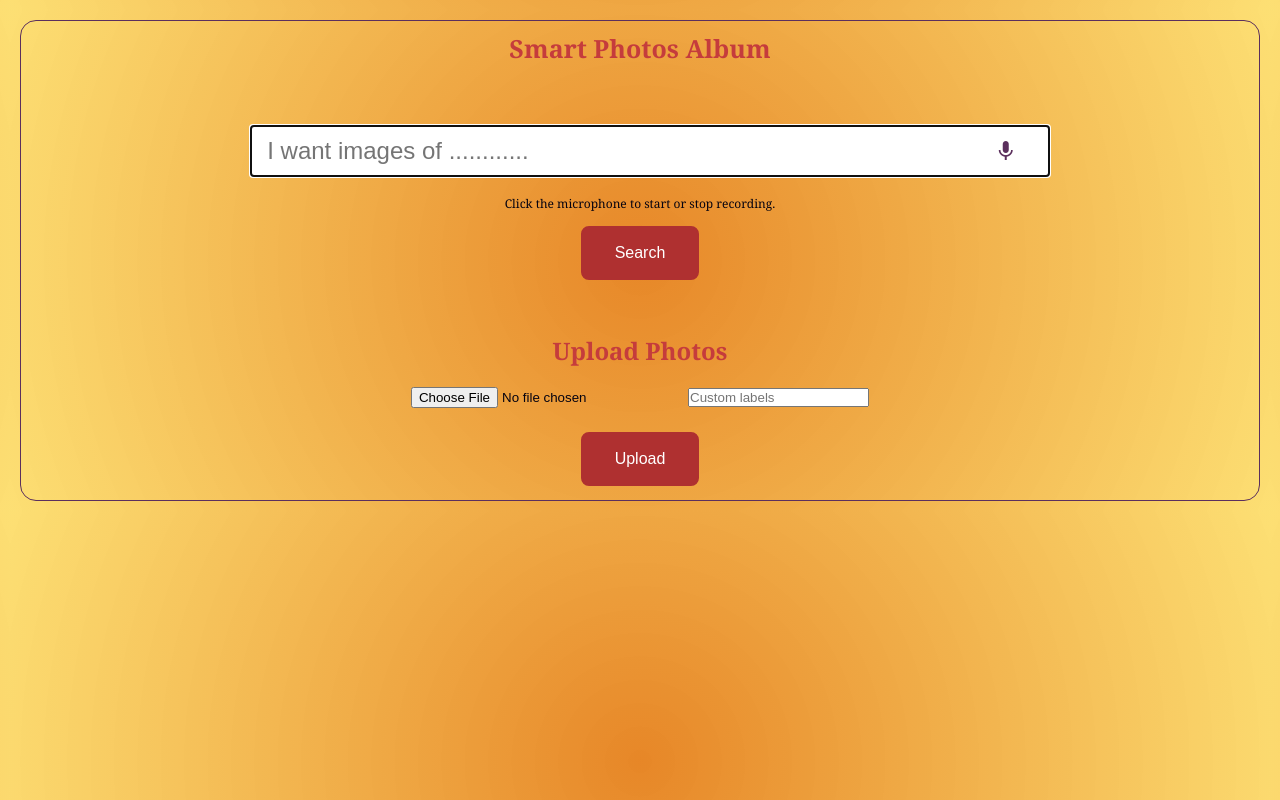
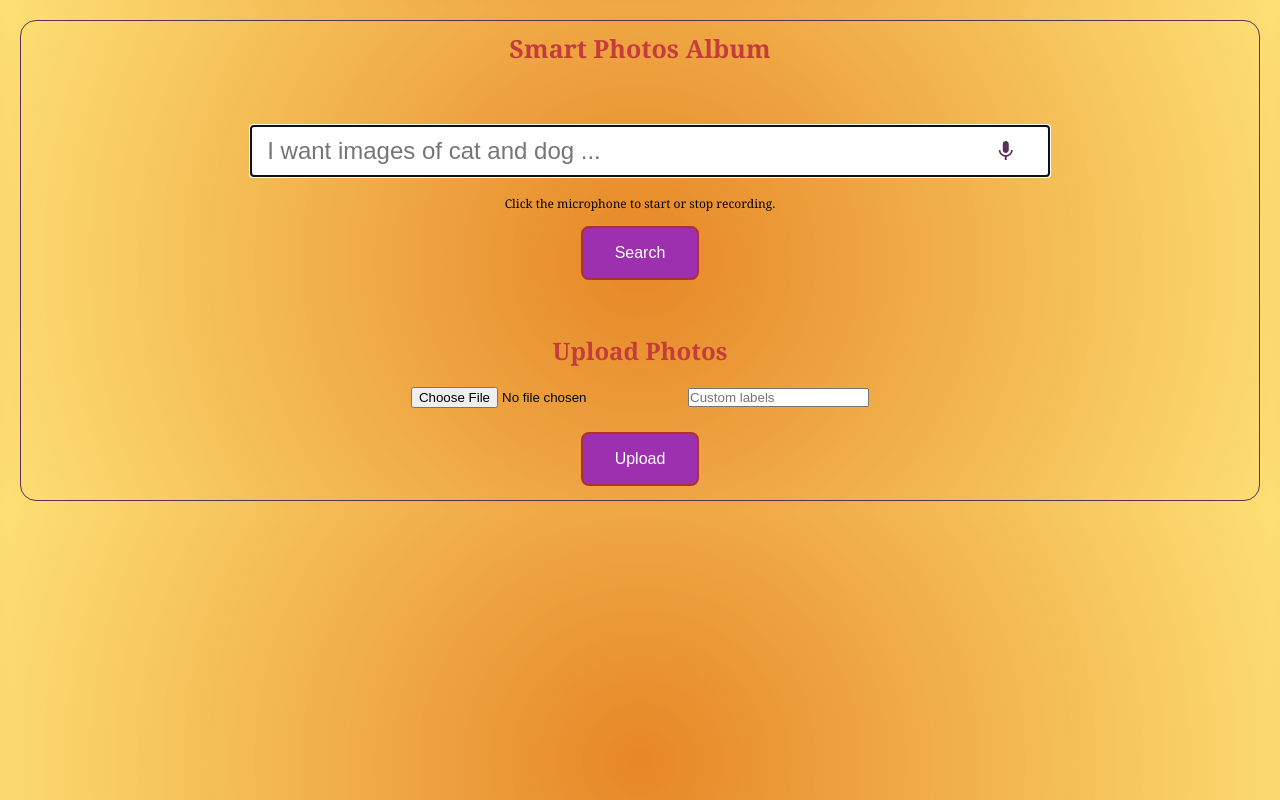
Before and after one commit to anishsamant/cloud-computing-photoalbum, a plain HTML site: page frontend/index.html in a window 1280 px wide. Drawn offline with nearby package versions, Linux system fonts and the light colour scheme.

Commit message:
updated fe for deploy check

```diff
--- a/frontend/apiGateway-js-sdk/index.js
+++ b/frontend/apiGateway-js-sdk/index.js
@@ -1,12 +1,11 @@
-// updated final
 var apigClient = apigClientFactory.newClient();
 window.SpeechRecognition = window.webkitSpeechRecognition || window.SpeechRecognition
 
 function voiceSearch(){
     if ('SpeechRecognition' in window) {
-        console.log("SpeechRecognition is Working");
+        console.log("SpeechRecognition is Working right");
     } else {
-        console.log("SpeechRecognition is Not Working");
+        console.log("SpeechRecognition is Not Working right");
     }
 
     var inputSearchQuery = document.getElementById("search_query");
--- a/frontend/index.css
+++ b/frontend/index.css
@@ -1,4 +1,3 @@
-/* updated final*/
 * {
     margin: 10px;
     padding: 0;
@@ -22,7 +21,7 @@
   background-color: white;
   color: white;
   border: 2px solid #af3030;
-  background-color: #af3030
+  background-color: #9c30af
 }
 
 .button1:hover {
--- a/frontend/index.html
+++ b/frontend/index.html
@@ -1,4 +1,3 @@
-<!-- updated final-->
 <!DOCTYPE html>
 <html>
     <head>
@@ -29,7 +28,7 @@
         <div class="container-fluid" >
             <center>
                 <form action="", method="get", target="", id="search_photos">
-                    <input name="search_query" id = "search_query" type="text" placeholder="I want images of ............" autocomplete="off" autofocus>
+                    <input name="search_query" id = "search_query" type="text" placeholder="I want images of cat and dog ..." autocomplete="off" autofocus>
                     <button type="button">
                         <i class="large material-icons" id="mic_search" onclick="voiceSearch()">mic</i>
                     </button>
```
